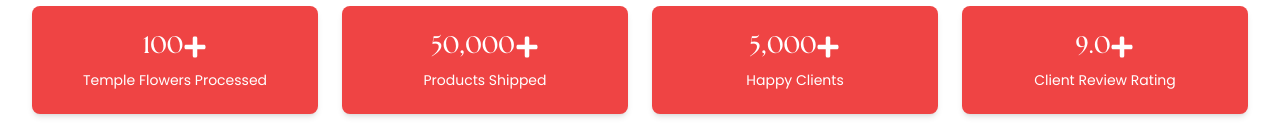
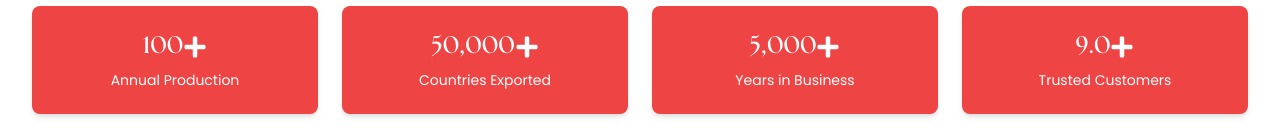
Before and after one commit to Muskans89/NVB-exports, a React (Vite) app: page /About in a window 1280 px wide. Shown: the part 670-800 px from the top of the page. Built offline with nearby package versions, Linux system fonts and the light colour scheme.

Commit message:
Add files via upload

```diff
--- a/src/components/CustomizationSection.tsx
+++ b/src/components/CustomizationSection.tsx
@@ -1,9 +1,9 @@
 import React, { useEffect, useState } from 'react';
 import { motion } from 'framer-motion';
 import p1 from '../assets/pouch.png'; // Image for Pouches
-import p2 from '../assets/squeeze-bottle.jpg'; // Image for Squeeze Bottles
+import p2 from '../assets/squeeze-bottle.png'; // Image for Squeeze Bottles
 import p3 from '../assets/bulk-box.jpg'; // Image for Bulk Boxes
-import ppBagImage from '../assets/ppbag.webp'; // Image for PP Bag
+import ppBagImage from '../assets/pp-bag.png'; // Image for PP Bag
 
 const products = [
   {
--- a/src/components/colorshade.tsx
+++ b/src/components/colorshade.tsx
@@ -45,7 +45,7 @@ const NeonShades = () => {
           {colors.map((color, index) => (
             <motion.div
               key={index}
-              className={`relative overflow-hidden transition-transform duration-300`}
+              className="relative overflow-hidden transition-transform duration-300"
               style={{ width: '150px', backgroundColor: color.color }} // Set the background color directly
               initial={{ opacity: 0, y: 20 }} // Start from slightly below and invisible
               animate={isVisible ? { opacity: 1, y: 0 } : {}} // Animate to visible and normal position when in view
@@ -55,7 +55,7 @@ const NeonShades = () => {
                 className="w-full h-48 flex items-center justify-center"
                 style={{ backgroundColor: color.color }} // Set the color for the box
               >
-                <span className="text-sm md:text-lg text-white font-bold">{color.name}</span> {/* Product name in Poppins font */}
+                <span className="text-sm md:text-lg text-white font-bold hidden md:block">{color.name}</span> {/* Name hidden on mobile */}
               </div>
             </motion.div>
           ))}
--- a/src/components/welcome.tsx
+++ b/src/components/welcome.tsx
@@ -40,7 +40,9 @@ const WelcomeSection = () => {
             <FaPlus className="inline" /> {/* Using the Plus icon */}
           </h2>
           <p className="mt-2 text-xs md:text-sm text-white" style={{ fontFamily: 'Poppins' }}>
-            Temple Flowers Processed
+          Annual Production
+
+
           </p>
         </motion.div>
 
@@ -56,7 +58,8 @@ const WelcomeSection = () => {
             <FaPlus className="inline" />
           </h2>
           <p className="mt-2 text-xs md:text-sm text-white" style={{ fontFamily: 'Poppins' }}>
-            Products Shipped
+          Countries Exported
+
           </p>
         </motion.div>
 
@@ -72,7 +75,8 @@ const WelcomeSection = () => {
             <FaPlus className="inline" />
           </h2>
           <p className="mt-2 text-xs md:text-sm text-white" style={{ fontFamily: 'Poppins' }}>
-            Happy Clients
+          Years in Business
+
           </p>
         </motion.div>
 
@@ -88,7 +92,7 @@ const WelcomeSection = () => {
             <FaPlus className="inline" />
           </h2>
           <p className="mt-2 text-xs md:text-sm text-white" style={{ fontFamily: 'Poppins' }}>
-            Client Review Rating
+          Trusted Customers
           </p>
         </motion.div>
       </div>
```
